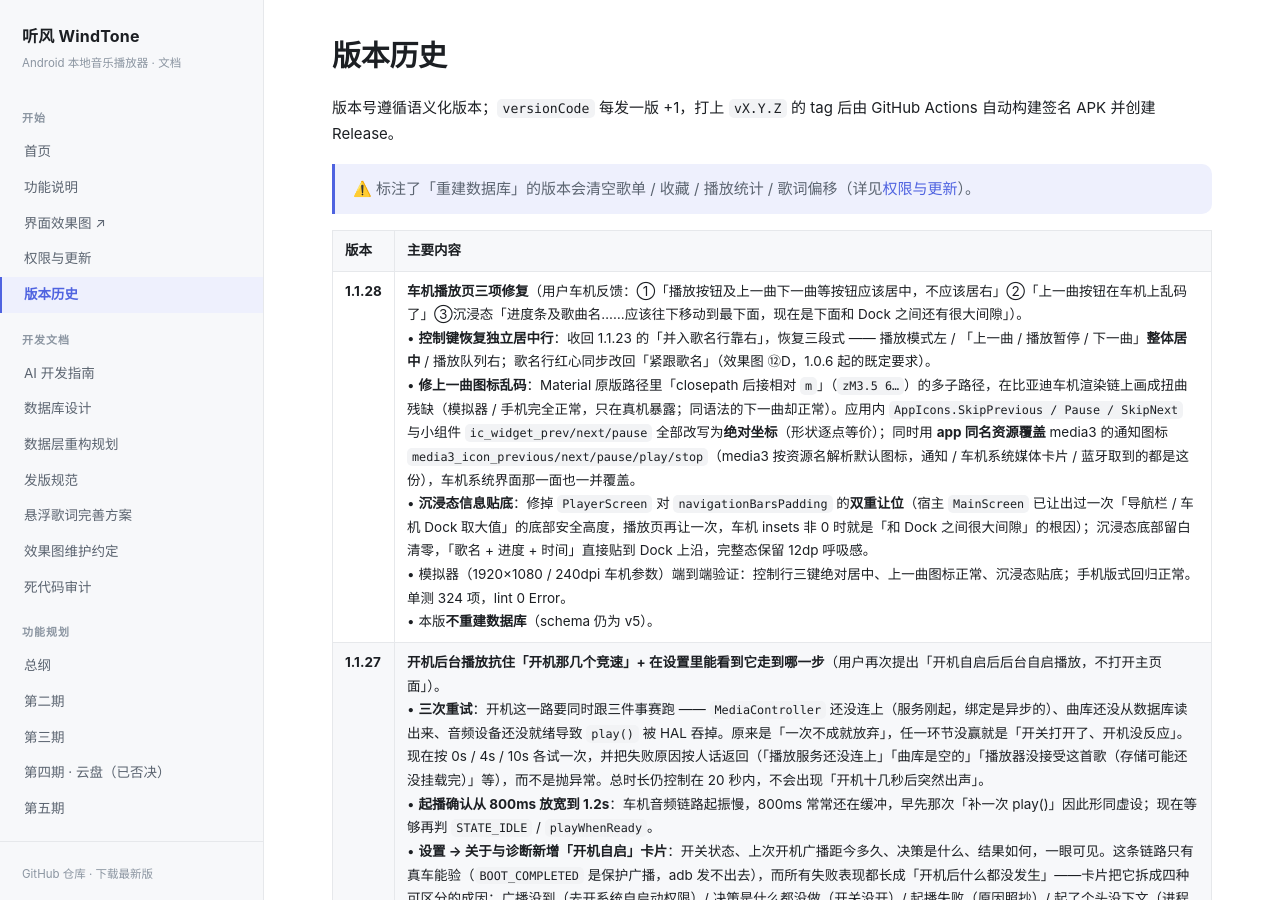
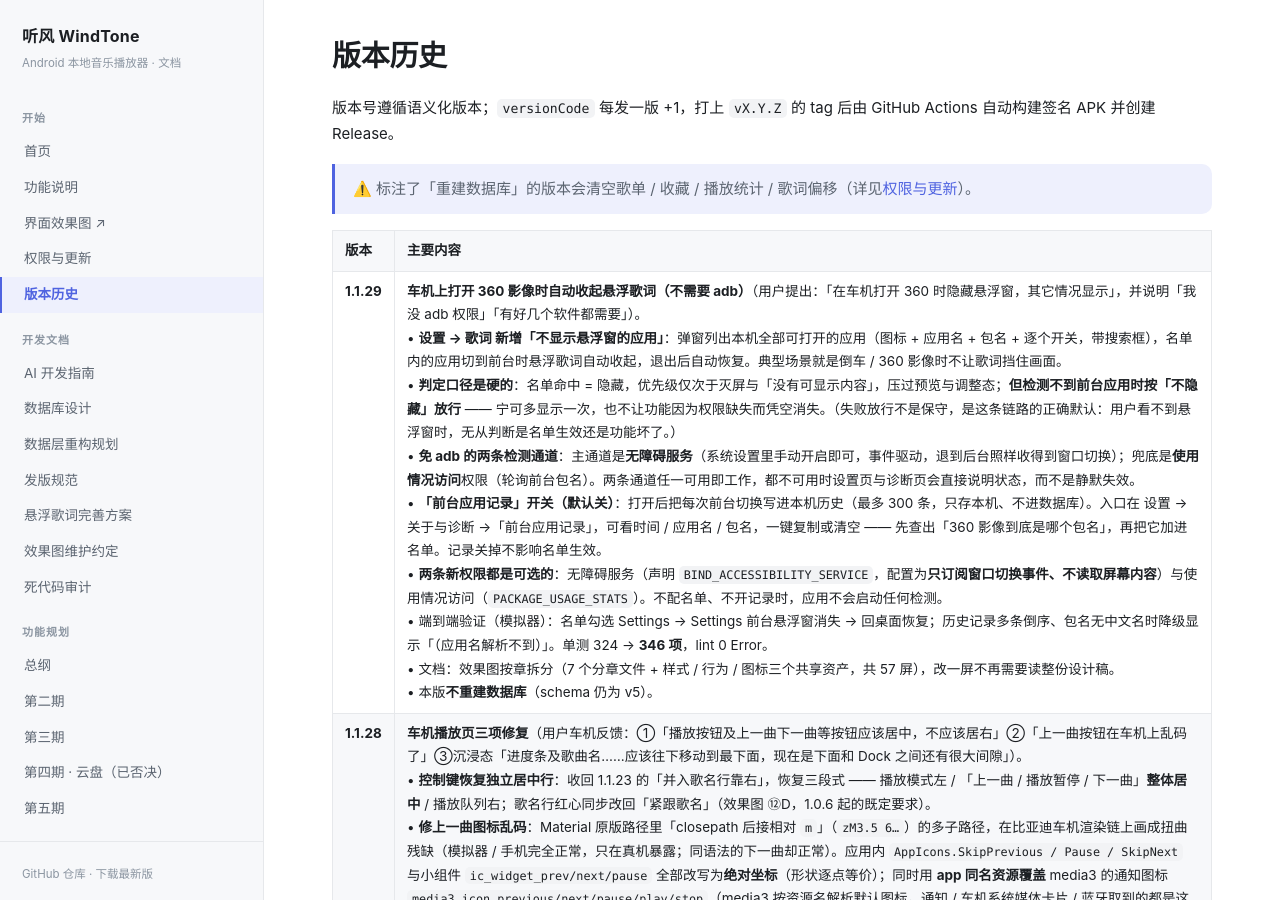
Before and after one commit to LuckyLearning/WindTone, a Jekyll site: the page built from docs/版本历史.md, in a window 1280 px wide and 900 px high. Built offline with Jekyll 4.4.1, drawn with Linux system fonts in a browser that asks for light colours.

```diff
--- a/docs/版本历史.md
+++ b/docs/版本历史.md
@@ -11,6 +11,7 @@ title: 版本历史
 
 | 版本 | 主要内容 |
 |---|---|
+| **1.1.29** | **车机上打开 360 影像时自动收起悬浮歌词（不需要 adb）**（用户提出：「在车机打开 360 时隐藏悬浮窗，其它情况显示」，并说明「我没 adb 权限」「有好几个软件都需要」）。<br>• **设置 → 歌词 新增「不显示悬浮窗的应用」**：弹窗列出本机全部可打开的应用（图标 + 应用名 + 包名 + 逐个开关，带搜索框），名单内的应用切到前台时悬浮歌词自动收起，退出后自动恢复。典型场景就是倒车 / 360 影像时不让歌词挡住画面。<br>• **判定口径是硬的**：名单命中 = 隐藏，优先级仅次于灭屏与「没有可显示内容」，压过预览与调整态；**但检测不到前台应用时按「不隐藏」放行** —— 宁可多显示一次，也不让功能因为权限缺失而凭空消失。（失败放行不是保守，是这条链路的正确默认：用户看不到悬浮窗时，无从判断是名单生效还是功能坏了。）<br>• **免 adb 的两条检测通道**：主通道是**无障碍服务**（系统设置里手动开启即可，事件驱动，退到后台照样收得到窗口切换）；兜底是**使用情况访问**权限（轮询前台包名）。两条通道任一可用即工作，都不可用时设置页与诊断页会直接说明状态，而不是静默失效。<br>• **「前台应用记录」开关（默认关）**：打开后把每次前台切换写进本机历史（最多 300 条，只存本机、不进数据库）。入口在 设置 → 关于与诊断 →「前台应用记录」，可看时间 / 应用名 / 包名，一键复制或清空 —— 先查出「360 影像到底是哪个包名」，再把它加进名单。记录关掉不影响名单生效。<br>• **两条新权限都是可选的**：无障碍服务（声明 `BIND_ACCESSIBILITY_SERVICE`，配置为**只订阅窗口切换事件、不读取屏幕内容**）与使用情况访问（`PACKAGE_USAGE_STATS`）。不配名单、不开记录时，应用不会启动任何检测。<br>• 端到端验证（模拟器）：名单勾选 Settings → Settings 前台悬浮窗消失 → 回桌面恢复；历史记录多条倒序、包名无中文名时降级显示「（应用名解析不到）」。单测 324 → **346 项**，lint 0 Error。<br>• 文档：效果图按章拆分（7 个分章文件 + 样式 / 行为 / 图标三个共享资产，共 57 屏），改一屏不再需要读整份设计稿。<br>• 本版**不重建数据库**（schema 仍为 v5）。 |
 | **1.1.28** | **车机播放页三项修复**（用户车机反馈：①「播放按钮及上一曲下一曲等按钮应该居中，不应该居右」②「上一曲按钮在车机上乱码了」③沉浸态「进度条及歌曲名……应该往下移动到最下面，现在是下面和 Dock 之间还有很大间隙」）。<br>• **控制键恢复独立居中行**：收回 1.1.23 的「并入歌名行靠右」，恢复三段式 —— 播放模式左 / 「上一曲 / 播放暂停 / 下一曲」**整体居中** / 播放队列右；歌名行红心同步改回「紧跟歌名」（效果图 ⑫D，1.0.6 起的既定要求）。<br>• **修上一曲图标乱码**：Material 原版路径里「closepath 后接相对 `m`」（`zM3.5 6…`）的多子路径，在比亚迪车机渲染链上画成扭曲残缺（模拟器 / 手机完全正常，只在真机暴露；同语法的下一曲却正常）。应用内 `AppIcons.SkipPrevious / Pause / SkipNext` 与小组件 `ic_widget_prev/next/pause` 全部改写为**绝对坐标**（形状逐点等价）；同时用 **app 同名资源覆盖** media3 的通知图标 `media3_icon_previous/next/pause/play/stop`（media3 按资源名解析默认图标，通知 / 车机系统媒体卡片 / 蓝牙取到的都是这份），车机系统界面那一面也一并覆盖。<br>• **沉浸态信息贴底**：修掉 `PlayerScreen` 对 `navigationBarsPadding` 的**双重让位**（宿主 `MainScreen` 已让出过一次「导航栏 / 车机 Dock 取大值」的底部安全高度，播放页再让一次，车机 insets 非 0 时就是「和 Dock 之间很大间隙」的根因）；沉浸态底部留白清零，「歌名 + 进度 + 时间」直接贴到 Dock 上沿，完整态保留 12dp 呼吸感。<br>• 模拟器（1920×1080 / 240dpi 车机参数）端到端验证：控制行三键绝对居中、上一曲图标正常、沉浸态贴底；手机版式回归正常。单测 324 项，lint 0 Error。<br>• 本版**不重建数据库**（schema 仍为 v5）。 |
 | **1.1.27** | **开机后台播放抗住「开机那几个竞速」+ 在设置里能看到它走到哪一步**（用户再次提出「开机自启后后台自启播放，不打开主页面」）。<br>• **三次重试**：开机这一路要同时跟三件事赛跑 —— `MediaController` 还没连上（服务刚起，绑定是异步的）、曲库还没从数据库读出来、音频设备还没就绪导致 `play()` 被 HAL 吞掉。原来是「一次不成就放弃」，任一环节没赢就是「开关打开了、开机没反应」。现在按 0s / 4s / 10s 各试一次，并把失败原因按人话返回（「播放服务还没连上」「曲库是空的」「播放器没接受这首歌（存储可能还没挂载完）」等），而不是抛异常。总时长仍控制在 20 秒内，不会出现「开机十几秒后突然出声」。<br>• **起播确认从 800ms 放宽到 1.2s**：车机音频链路起振慢，800ms 常常还在缓冲，早先那次「补一次 play()」因此形同虚设；现在等够再判 `STATE_IDLE` / `playWhenReady`。<br>• **设置 → 关于与诊断新增「开机自启」卡片**：开关状态、上次开机广播距今多久、决策是什么、结果如何，一眼可见。这条链路只有真车能验（`BOOT_COMPLETED` 是保护广播，adb 发不出去），而所有失败表现都长成「开机后什么都没发生」——卡片把它拆成四种可区分的成因：广播没到（去开系统自启动权限）/ 决策是什么都没做（开关没开）/ 起播失败（原因照抄）/ 起了个头没下文（进程被回收，超过 60 秒未出结果按此解释）。<br>• **新增「立刻试一次后台起播」**：不重启也能把整条起播链路跑一遍（恢复队列 → 起播 → 落状态），验的时候不用反复开关机。<br>• **没有播放记录的机器也照样出声**：新装机（从没播过任何歌）时既没有队列也没有「上次那一首」，原先直接判「未起播」。现在退化为「从曲库第一首开始」——否则新用户第一次开机永远等不到声音，而他又不知道该先手动播一次。诊断卡会注明「从曲库第一首开始（之前没有播放记录）」。<br>• 记录单独存 `boot_status`，清空用户数据不会连带抹掉这条排障证据。<br>• 补测 8 条（诊断文案：从未收到 / 重试成功 / 失败带原因 / 原因缺失兜底 / 正在恢复 / 中断判定 / 决策文案 / 时间分档），单测 316 → **324 项**；lint 0 Error。<br>• 本版**不重建数据库**（schema 仍为 v5）。 |
 | **1.1.26** | **「无底板」时的歌词可读性 + 开机播放的 ANR 修复**（2026-10-18 用户车机实拍：「无底板是，歌词模糊」）。<br>• 真机照片里浅色歌词压在泊车影像 / 浅色地图上，整块糊成一片。查下来不是渲染 bug，而是两个设置叠加：投影是「半径 3dp + 下移 1dp」的柔光，浅色字边缘被晕开；上下句只有 42% 不透明度，浅底上等于消失。<br>• **无底板时换成硬描边**：`setShadowLayer` 改为零位移 + 2dp 半径 + 不透明黑，边界立刻变硬；有底板时保持原柔光（底板已给对比度，再加深会显脏）。<br>• **无底板时提高上下文亮度**：上下句 0x6B → 0x9B（≈61%），译文 0xA0 → 0xBD（≈74%）；当前行仍是最亮的一档，层级不塌。参数抽到 `OverlayLegibility` 并补 3 条单测，防止以后又调回 42%。<br>• 设置页「悬浮歌词底板」在「无」档的副标题同步说清这套自动补偿。<br>• **开机后台播放改用 `startService`**：原先用 `startForegroundService`，而系统要求 5 秒内调起 `startForeground()`；冷启动时「读库 + 建 MediaController」在模拟器上就超过了这个时限，复现出 `Context.startForegroundService() did not then call Service.startForeground()` 的 ANR（真机更慢）。`BOOT_COMPLETED` 接收器本身带临时白名单，直接 `startService` 即可，通知由 Media3 起播时自己贴。<br>• 单测 313 → **316 项**；lint 0 Error。<br>• 本版**不重建数据库**（schema 仍为 v5）。 |
```
Also changed, not shown: 1 other file.
